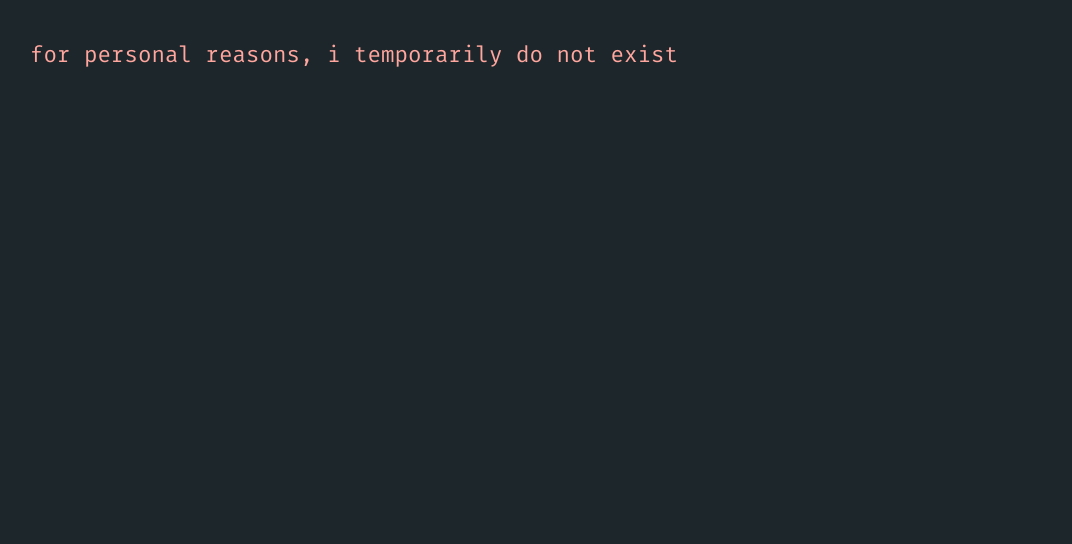
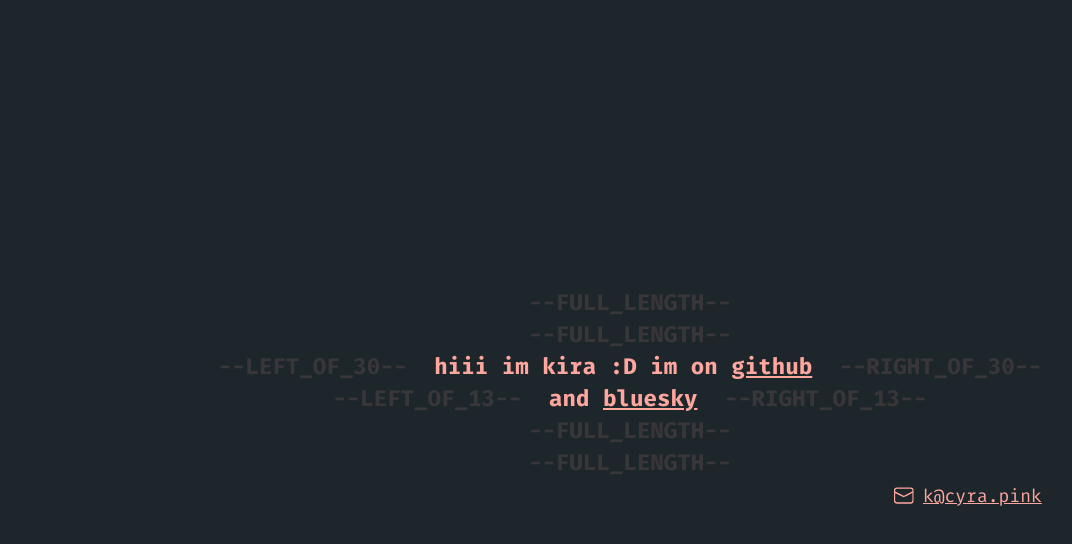
Before and after one commit to cyradotpink/website, a website: page assets/index.html in a window 1280 px wide. Shown: the whole page, without its empty margins (10-1082 px from the left). Drawn offline with Linux system fonts and the light colour scheme.

Commit message:
Revert "temporarily stop existing"
This reverts commit 8422e1d8088f7a404bb6436c1f64d09fb79f9cf9.

```diff
--- a/assets/index.html
+++ b/assets/index.html
@@ -2,8 +2,7 @@
 <html>
 <head>
     <title>Kira's website</title>
-    <link rel="icon" href="/favicon.svg">
-    <meta name="viewport" content="width=device-width, initial-scale=1.0">
+    <link rel="icon" href="favicon.svg" />
     <style>
         @font-face {
             font-family: 'Fira Mono';
@@ -11,26 +10,103 @@
             font-weight: 400;
             font-style: normal;
         }
+
+        @font-face {
+            font-family: 'Fira Mono';
+            src: local('Fira Mono Bold'), url('/static/fonts/FiraMono-Bold.woff') format('woff');
+            font-weight: 600;
+            font-style: normal;
+        }
+
         html {
             --pink: #ffa69e;
             --trans-pink: #ffa69e20;
             --background: #1d262b;
             font-size: 20px;
         }
-        body, a {
-            color: var(--pink);
-        }
         body {
-            margin: 40px;
             background-color: var(--background);
             font-family: 'Fira Mono';
-            font-weight: regular;
+            font-weight: bold;
             --ref-size: min(1.125rem, 5vw);
             font-size: var(--ref-size);
         }
+        body,
+        a {
+            color: var(--trans-pink);
+        }
+        .pink,
+        .pink a {
+            color: var(--pink);
+        }
+        html,
+        body,
+        #c1 {
+            height: 100%;
+            margin: 0;
+            text-align: center;
+            overflow: hidden;
+            white-space: nowrap;
+            text-overflow: clip;
+        }
+        #c1 {
+            display: flex;
+            justify-content: center;
+            align-items: center;
+        }
+        #email-container {
+            text-align: right;
+            width: min(100%, calc(100vw - calc(var(--ref-size) * 1.5)));
+            display: inline-block;
+            font-weight: normal;
+            font-size: 0.8em;
+        }
+        #email-icon {
+            --size: calc(var(--ref-size) * 0.9);
+            transform: translateX(0.1em) translateY(-0.08em);
+            height: var(--size);
+            width: var(--size);
+            mask: url(/static/mail.svg) no-repeat center;
+            mask-size: contain;
+            background-color: var(--pink);
+            display: inline-block;
+            vertical-align: middle;
+        }
     </style>
+
+    <meta name="viewport" content="width=device-width, initial-scale=1.0" />
 </head>
+
 <body>
-        <p>for personal reasons, i temporarily do not exist</p>
+    <div id="c1">
+        <span>
+            --FULL_LENGTH--
+            <br />
+            --FULL_LENGTH--
+            <br />
+            --LEFT_OF_30--
+            <span class="pink"
+                >&nbsp;hiii im kira :D im on
+                <a href="https://github.com/cyradotpink/">github</a>&nbsp;</span
+            >
+            --RIGHT_OF_30--
+            <br />
+            --LEFT_OF_13--
+            <span class="pink"
+                >&nbsp;and
+                <a rel="me" href="https://bsky.app/profile/cyra.pink">bluesky</a>&nbsp;</span
+            >
+            --RIGHT_OF_13--
+            <br />
+            --FULL_LENGTH--
+            <br />
+            --FULL_LENGTH--
+            <br />
+            <div id="email-container" class="pink">
+                <div id="email-icon"></div>
+                <a href="mailto:k@cyra.pink">k@cyra.pink</a>
+            </div>
+        </span>
+    </div>
 </body>
 </html>
```
Also changed, not shown: functions/index.js (renamed from _functions/index.js).
